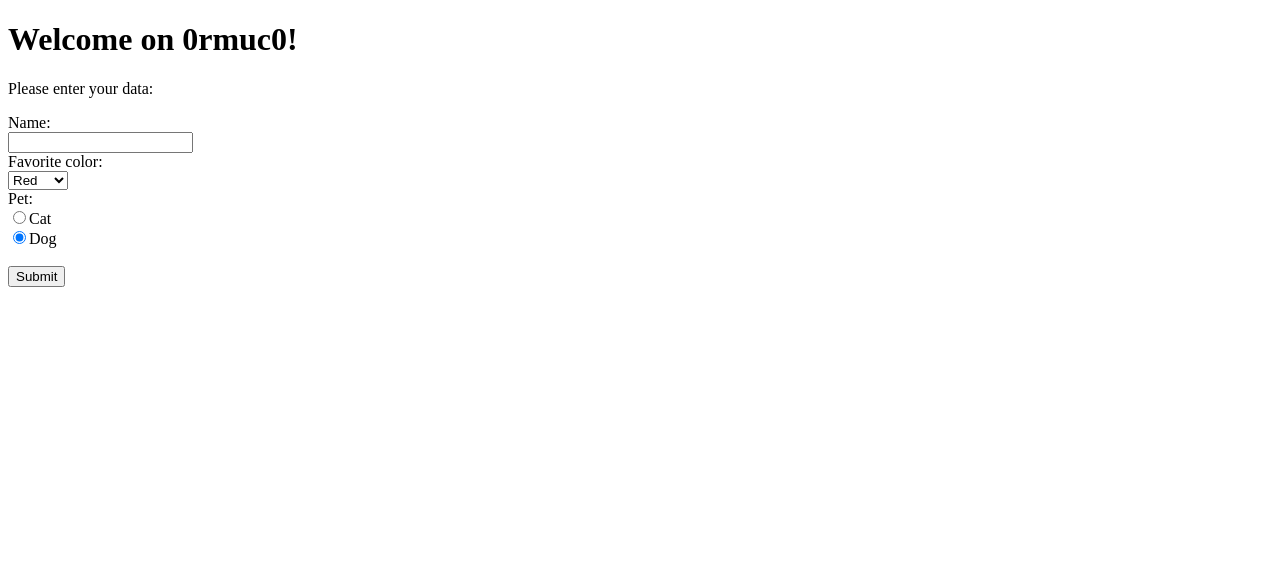
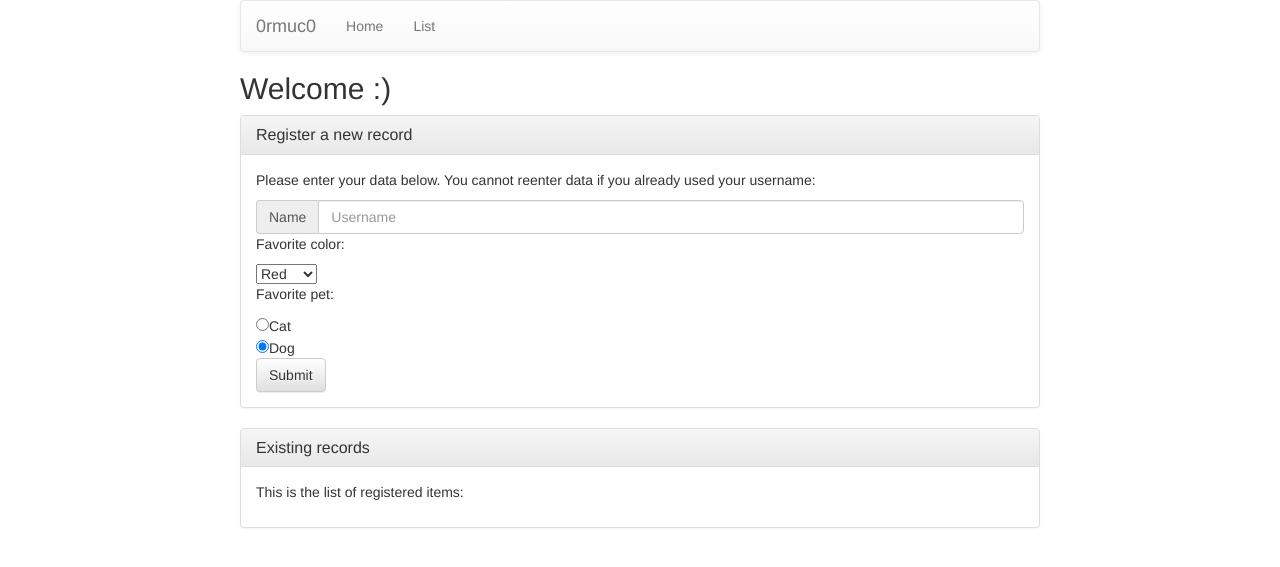
Before and after one commit to mrjk/0rmuc0-app, a Flask app: page / in a window 1280 px wide. Shown: the top 567 px of the page. Run offline with Flask 2, Linux system fonts and the light colour scheme; some libraries are stand-ins or nearby versions.

Commit message:
Implement Bootstrap UI

```diff
--- a/main.py
+++ b/main.py
@@ -1,4 +1,5 @@
 #!/usr/bin/python
+
 
 # Initialisation
 ############################
@@ -32,26 +33,51 @@ app.config.from_envvar('ORMUCO_DEBUG', silent=True)
 ############################
 @app.route('/', methods=['GET', 'POST'])
 def page_main():
+
+
+
+    # If POST, then add data to the DB
     if request.method == 'POST':
       db = get_db()
       db.execute('insert into user_data (username, color, pet) values (?, ?, ?)',
         [request.form['username'], request.form['color'], request.form['pet']]
       )
       db.commit()
-      flash('new entry added!')
-    return render_template('home.html')
+      flash('New entry added for user %s (favorite color is %s and prefered pet is %s)' % ( request.form["username"], request.form["color"], request.form["pet"]))
+
+    # Get a db dump
+    db = get_db()
+    cur = db.execute('select username, color, pet from user_data order by username asc')
+
+    # Build template array
+    args = {}
+    args["page_title"] = "Welcome :)"
+    args["records"] = cur.fetchall()
+
+    # Display template
+    return render_template('home.html', args=args)
+
 
 @app.route('/list/')
 def page_list():
     db = get_db()
-    cur = db.execute('select username, color, pet from user_data order by username desc')
-    db_dump = cur.fetchall()
-    return render_template('list.html', arg_db_dump=db_dump)
+    cur = db.execute('select username, color, pet from user_data order by username asc')
+
+    args = {}
+    args["page_title"] = "Records listing"
+    args["records"] = cur.fetchall()
+
+    return render_template('list.html', args=args)
 
 
 @app.route('/list/<string:username>/')
 def page_list_user(username=None):
-    return render_template('list_user.html', arg_username=username)
+
+    args = {}
+    args["page_title"] = "Data of user " + str(username)
+    args["username"] = username
+
+    return render_template('list_user.html', args=args)
 
 
 # App - Internal
@@ -95,3 +121,7 @@ def init_db():
     with app.open_resource('schema.sql', mode='r') as f:
         db.cursor().executescript(f.read())
     db.commit()
+
+# vim: ts=4 sw=4 et
+
+### v##im##: ##tabstop=4 expandtab shiftwidth=2 softtabstop=2
--- a/templates/home.html
+++ b/templates/home.html
@@ -1,34 +1,66 @@
+{% extends "layout.html" %}
+{% block body %}
+
 <!doctype html>
-<title>Welcome on 0rmuc0!</title>
-<h1>Welcome on 0rmuc0!</h1>
 
-
-{% if request.method == 'POST'  %}
-  <p>Your form has been submitted :)</p>
-  <p>Username: {{ request.form.username }}</p>
-  <p>Color: {{ request.form.color }}</p>
-  <p>Pet: {{ request.form.pet }}</p>
-{% else %}
-  <p>Please enter your data:</p>
+<div class="panel panel-default">
+  <div class="panel-heading">
+    <h2 class="panel-title">Register a new record</h2>
+  </div>
+  <div class="panel-body">
+    <p>Please enter your data below. You cannot reenter data if you already used your username:</p>
 
     <form action="/" method="post">
-    Name:
-    <br>
-    <input type="text" name="username">
-    <br>
-    Favorite color:
-    <br>
+
+      <div class="input-group">
+        <span class="input-group-addon" id="basic-input-name">Name</span>
+        <input class="form-control" placeholder="Username" type="text" name="username" aria-describedby="basic-input-name">
+      </div>
+
+      <div class="input-group">
+        <p>Favorite color:</p>
         <select name=color>
           <option value="red">Red</option>
           <option value="green">Green</option>
           <option value="blue">Blue</option>
         </select>
-    <br>
-    Pet:
-    <br>
+      </div>
+
+      <div class="input-group">
+        <p>Favorite pet:</p>
         <input type="radio" name="pet" value="cat" checked>Cat<br>
         <input type="radio" name="pet" value="dog" checked>Dog<br>
-    <br>
-    <input type="submit" value="Submit">
+      </div>
+
+      <div class="btn-group" role="group" aria-label="...">
+        <input  class="btn btn-default" type="submit" value="Submit">
+      </div>
+
     </form>
-{% endif %}
+  </div>
+</div>
+
+
+<div class="panel panel-default">
+
+  <div class="panel-heading">
+    <h2 class="panel-title">Existing records</h2>
+  </div>
+
+  <div class="panel-body">
+    <p>This is the list of registered items:</p>
+  </div>
+
+  <!-- Table content -->
+  <table class="table">
+  {% for record in args.records %}
+    <tr>
+      <th>{{record.username}}</th>
+      <th>{{record.color}}</th>
+      <th>{{record.pet}}</th>
+    </tr>
+  {% endfor %}
+  </table>
+</div>
+
+{% endblock %}
--- /dev/null
+++ b/templates/layout.html
@@ -0,0 +1,50 @@
+<!doctype html>
+<title>0rmuc0 - {{ args.page_title}}</title>
+<link rel=stylesheet type=text/css href="{{ url_for('static', filename='style.css') }}">
+
+
+<!-- Bootstrap loading -->
+<link rel="stylesheet" href="https://maxcdn.bootstrapcdn.com/bootstrap/3.3.7/css/bootstrap.min.css" integrity="sha384-BVYiiSIFeK1dGmJRAkycuHAHRg32OmUcww7on3RYdg4Va+PmSTsz/K68vbdEjh4u" crossorigin="anonymous">
+<link rel="stylesheet" href="https://maxcdn.bootstrapcdn.com/bootstrap/3.3.7/css/bootstrap-theme.min.css" integrity="sha384-rHyoN1iRsVXV4nD0JutlnGaslCJuC7uwjduW9SVrLvRYooPp2bWYgmgJQIXwl/Sp" crossorigin="anonymous">
+<script src="https://maxcdn.bootstrapcdn.com/bootstrap/3.3.7/js/bootstrap.min.js" integrity="sha384-Tc5IQib027qvyjSMfHjOMaLkfuWVxZxUPnCJA7l2mCWNIpG9mGCD8wGNIcPD7Txa" crossorigin="anonymous"></script>
+
+
+<!-- In HTMLeuh style -->
+<style type="text/css">
+body {
+max-width: 800px;
+margin-left:auto ;margin-right:auto
+}
+</style>
+
+
+<!-- Bootstrap navbar -->
+<nav class="navbar navbar-default">
+  <div class="container-fluid">
+    <div class="navbar-header">
+      <span class="navbar-brand">0rmuc0</span>
+    </div>
+    <div class="collapse navbar-collapse" id="bs-example-navbar-collapse-1">
+      <ul class="nav navbar-nav">
+        <li><a href="/">Home</a></li>
+        <li><a href="/list/">List</a></li>
+      </ul>
+    </div>
+  </div>
+</nav>
+
+
+<!-- Page begining -->
+<div class=page>
+
+  <!-- Flash -->
+  {% for message in get_flashed_messages() %}
+    <div class="flash alert alert-success" role="alert">{{ message }}</div>
+  {% endfor %}
+
+  <!-- Page title -->
+  <h2>{{ args.page_title }}</h2>
+
+  <!-- Page body -->
+  {% block body %}{% endblock %}
+</div>
```
Also changed, not shown: templates/list.html (+14 -5 lines). Lines whose indentation alone changed are shown as unchanged.
